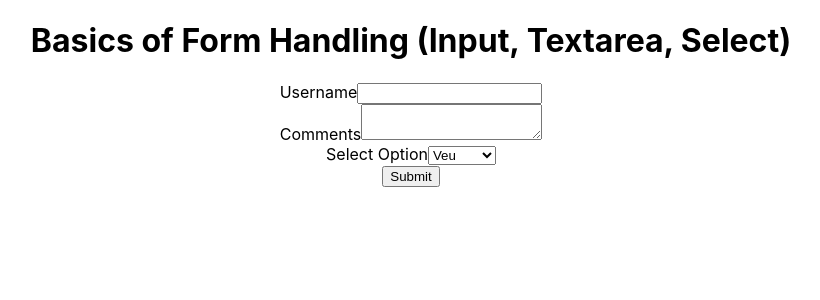
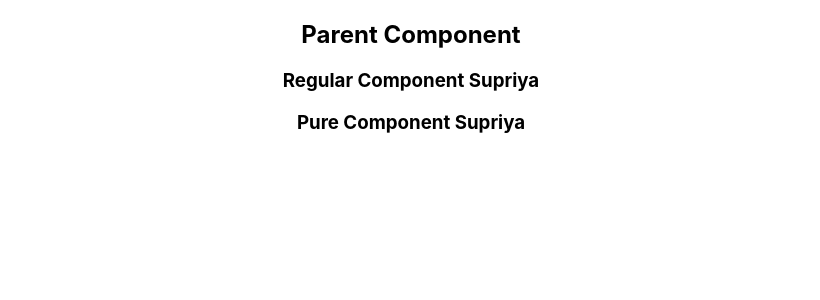
Before and after one commit to superriya/React_self_learning, a React (Create React App) app: page / in a window 1280 px wide. Shown: the top 300 px of the page, without its empty margins (229-1049 px from the left). Built offline with nearby package versions, Linux system fonts and the light colour scheme.

Commit message:
learned pure component with example

```diff
--- a/src/App.js
+++ b/src/App.js
@@ -13,12 +13,15 @@ import UserGreeting from './components/UserGreeting';
 import BindInConstructor from './components/BindInConstructor';
 import NameList from './components/NameList';
 import Form from './components/Form';
+import ParentComp from './components/ParentComp';
+
 
 
 function App() {
   return (
     <div className="App">
-      <Form />
+      <ParentComp />
+      {/* <Form /> */}
       {/* <NameList /> */}
       {/* <BindInConstructor /> */}
       {/* <UserGreeting /> */}
--- /dev/null
+++ b/src/components/ParentComp.js
@@ -0,0 +1,37 @@
+import React, { Component,PureComponent } from 'react'
+import PureComp from './PureComp'
+import RegComp from './RegComp'
+
+class ParentComp extends PureComponent {
+    constructor(props) {
+        super(props)
+
+        this.state = {
+             name: "Supriya"
+        }
+    }
+
+    componentDidMount() {
+        setInterval(() => {
+            this.setState({
+                name: "Supriya"
+            }, () => {
+                console.log(this.state.name)
+            })
+        },1000)
+    }
+
+
+    render() {
+        console.log("********************* Parent Component Render *********************")
+        return (
+            <div>
+                <h2>Parent Component</h2>
+                <RegComp name={this.state.name}/>
+                <PureComp name={this.state.name}/>
+            </div>
+        )
+    }
+}
+
+export default ParentComp
--- /dev/null
+++ b/src/components/PureComp.js
@@ -0,0 +1,14 @@
+import React, { PureComponent } from 'react'
+
+class PureComp extends PureComponent {
+    render() {
+        console.log("Pure Component Render")
+        return (
+            <div>
+                <h3>Pure Component {this.props.name}</h3>
+            </div>
+        )
+    }
+}
+
+export default PureComp
--- /dev/null
+++ b/src/components/RegComp.js
@@ -0,0 +1,14 @@
+import React, { Component } from 'react'
+
+class RegComp extends Component {
+    render() {
+        console.log("Regular Component Render")
+        return (
+            <div>
+                <h3>Regular Component {this.props.name}</h3>
+            </div>
+        )
+    }
+}
+
+export default RegComp
```
Also changed, not shown: 1 other file (tests, documents, lock files or other folders).
